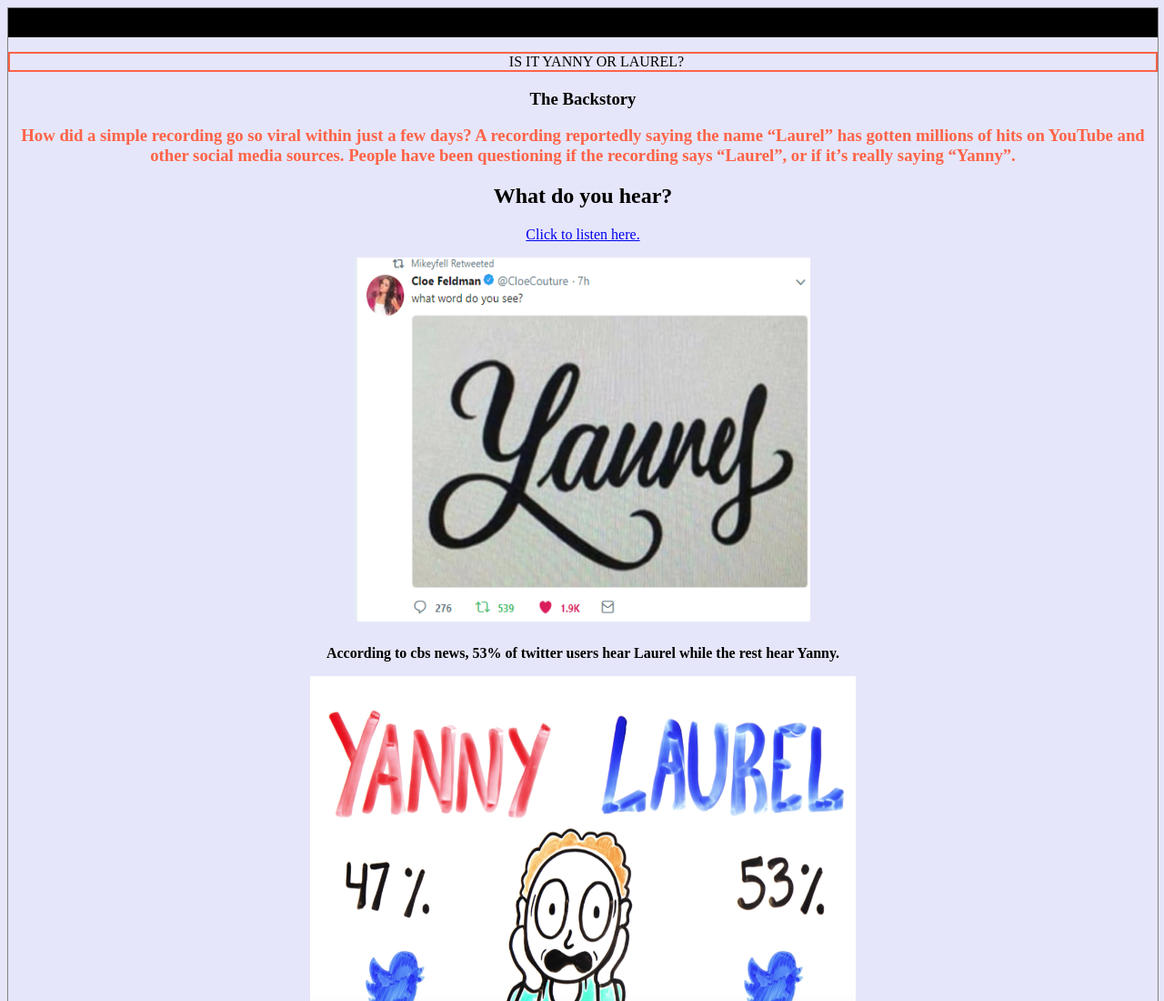
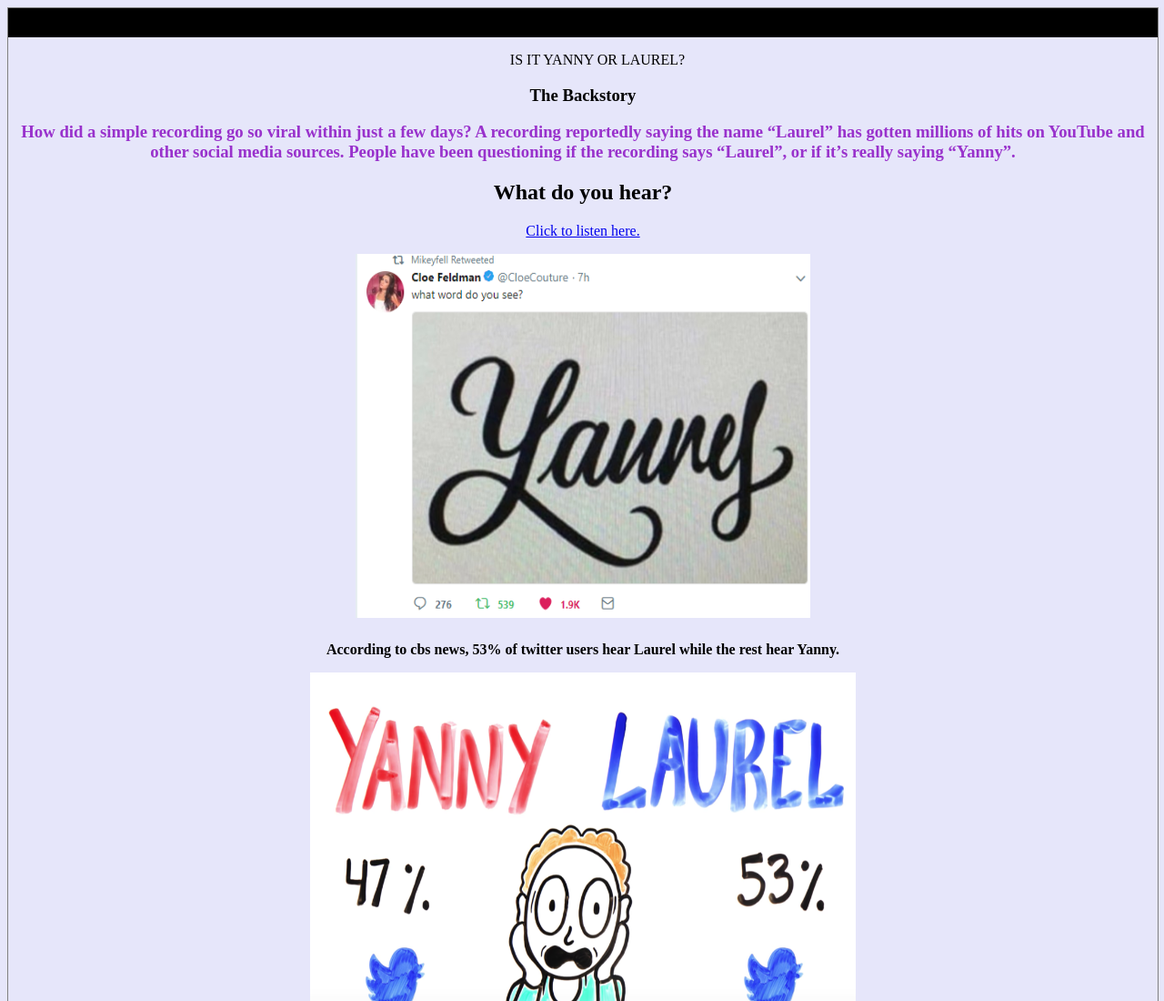
Before and after one commit to maansinema/nhacks-project, a plain HTML site: page index.html in a window 1280 px wide. Shown: the top 1100 px of the page at 91% size. Drawn offline with Linux system fonts and the light colour scheme.

Commit message:
Update index.html

```diff
--- a/index.html
+++ b/index.html
@@ -57,11 +57,11 @@ article {
 
     <body>
 
-      <p style="border:2px solid Tomato;
+      <p style="border:2px #FF8C00;
                  style="color:DodgerBlue;>IS IT YANNY OR LAUREL?</p>
       <h3 class='hoe-hoe-hoe'> The Backstory </h3>
 
-        <h3 style="color:Tomato;">How did a simple recording go so viral within just a few days? A recording reportedly saying the name “Laurel” has gotten millions of hits on YouTube and other social media sources. People have been questioning if the recording says “Laurel”, or if it’s really saying “Yanny”.</h3>
+        <h3 style="color:#9932CC;">How did a simple recording go so viral within just a few days? A recording reportedly saying the name “Laurel” has gotten millions of hits on YouTube and other social media sources. People have been questioning if the recording says “Laurel”, or if it’s really saying “Yanny”.</h3>
           <h2>What do you hear?</h2>
 <p><a href="https://www.youtube.com/watch?v=065D0Dmvl5g">Click to listen here.</a></p>
 <img src="yanny.png" width="500" height="400">
```
